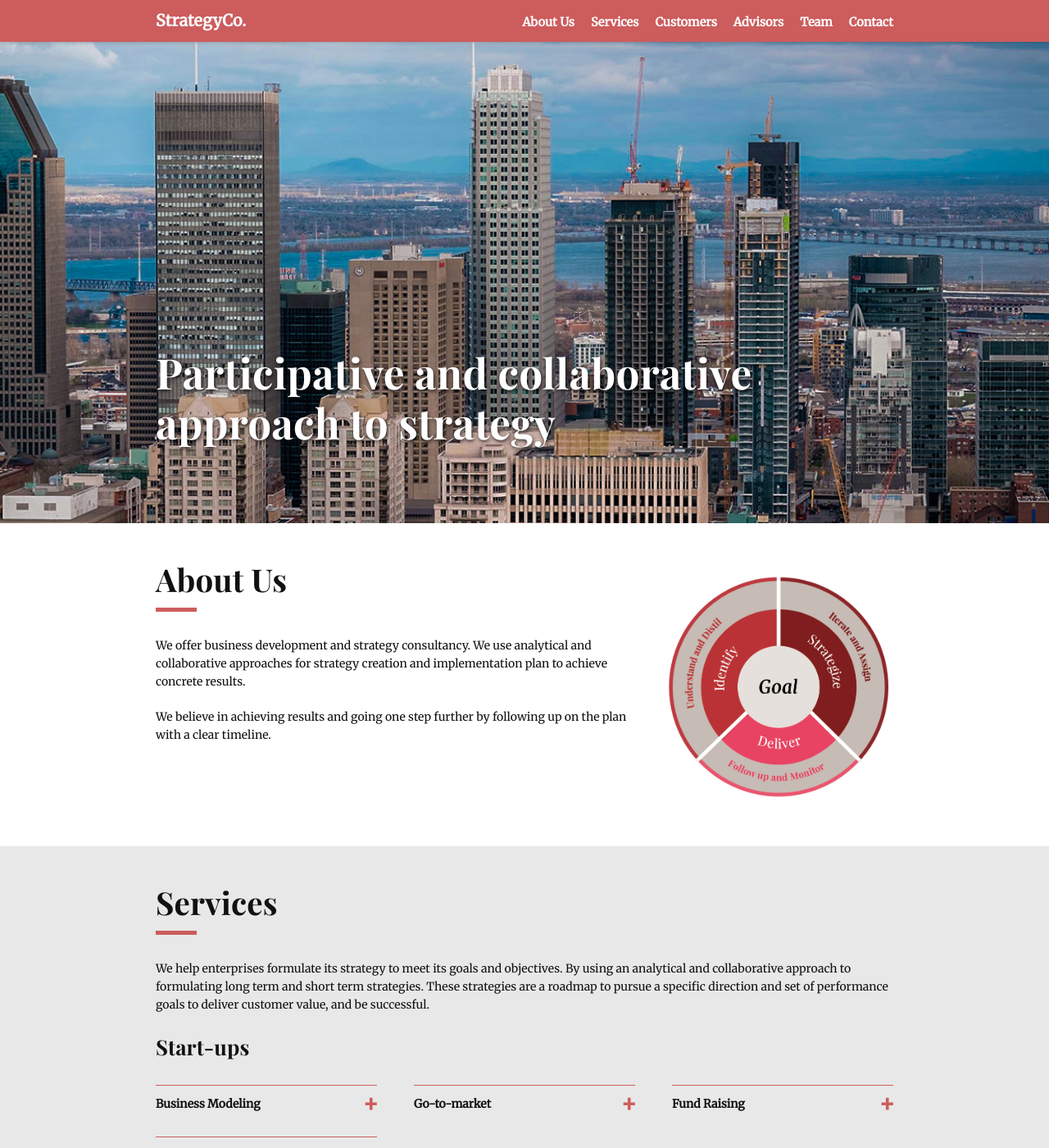
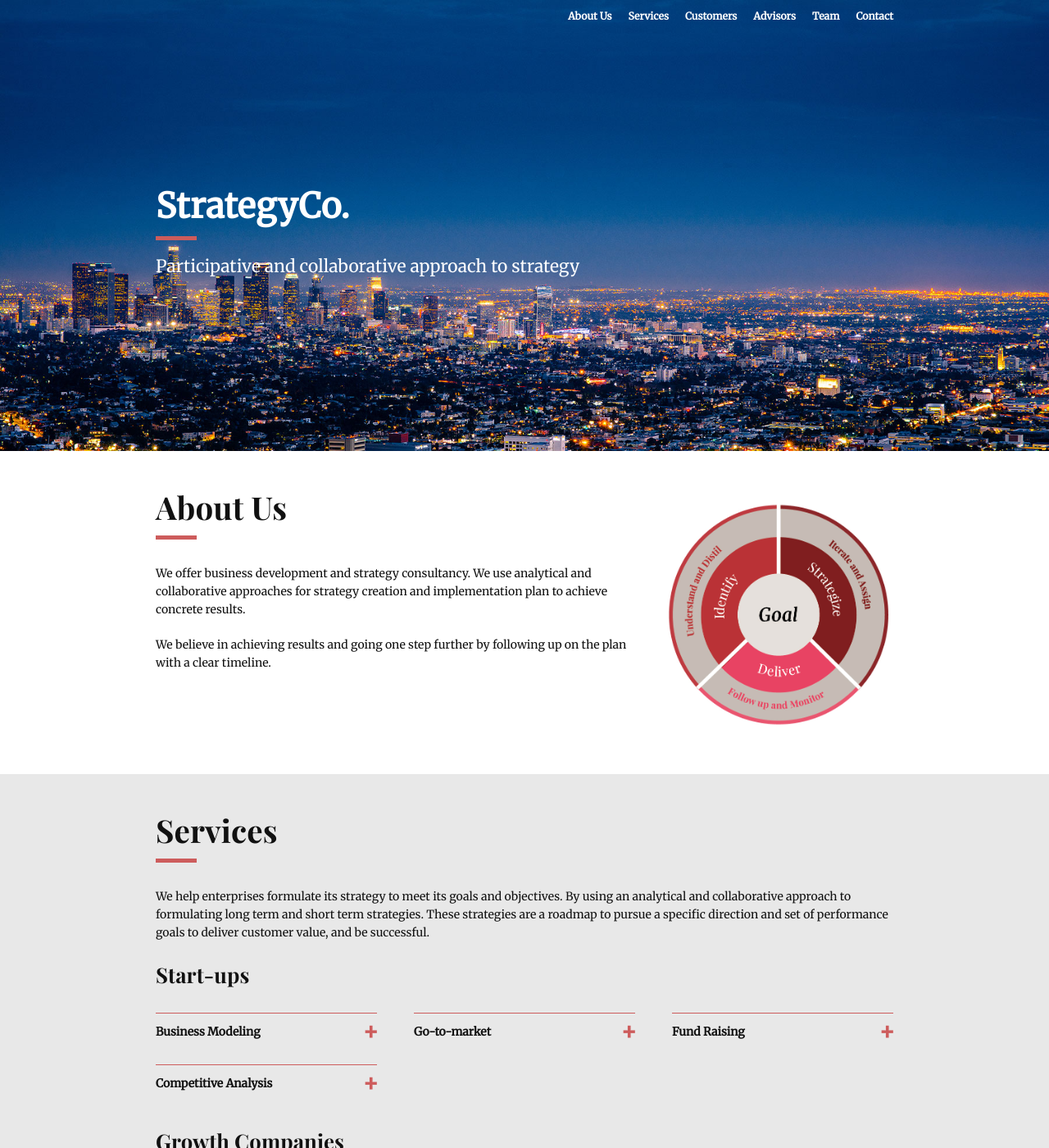
Before and after one commit to rahulabhi/rahulabhi.github.io, a Jekyll site: the page built from index.html, in a window 1280 px wide and 1400 px high. Shown: the whole window at 82% size. Built offline with Jekyll 4.4.1, drawn with Linux system fonts in a browser that asks for light colours; comment, search, counter and statistics services are not loaded; some of the changed text lies outside the part shown.

Commit message:
Hero updates

```diff
--- a/_sass/_styles.scss
+++ b/_sass/_styles.scss
@@ -40,9 +40,40 @@
   top: 0;
   right: 0;
   left: 0;
-  background-color: $brand-color;
-  box-shadow: 0 0 5px rgba(black, 0.3);
+  background-color: transparent;
+  box-shadow: none;
   z-index: 9999;
+  transition: all 1s ease-out;
+  .logo {
+    opacity: 0;
+    font-size: 1.2em;
+    padding: 0;
+    transition: all 0.3 ease-out;
+  }
+  &.active,
+  &.headroom--not-top {
+    background-color: $brand-color;
+    box-shadow: 0 0 5px rgba(black, 0.3);
+    .logo {
+      opacity: 1;
+    }
+  }
+}
+.logo {
+  font-family: $base-font-family;
+  color: white !important;
+  flex: 1 0 100%;
+  text-align: left;
+  font-weight: bold;
+  font-size: 1.2em;
+  letter-spacing: 0.01em;
+  text-align: center;
+  margin: 0 !important;
+  @media (min-width: 540px) {
+    flex: 1 0 auto;
+    font-size: 1.4em;
+    text-align: left;
+  }
 }
 .nav {
   position: relative;
@@ -50,7 +81,7 @@
   flex-direction: row;
   flex-wrap: wrap;
   justify-content: center;
-  align-items: baseline;
+  align-items: center;
   max-width: $content-width;
   margin: 0 auto;
   text-align: center;
@@ -65,20 +96,6 @@
   @media (min-width: 767px) {
     padding: 0 $spacing-unit*2;
   }
-  .logo {
-    flex: 1 0 100%;
-    text-align: left;
-    font-weight: bold;
-    font-size: 1.2em;
-    letter-spacing: 0.01em;
-    text-align: center;
-    margin: 0 !important;
-    @media (min-width: 540px) {
-      flex: 1 0 auto;
-      font-size: 1.4em;
-      text-align: left;
-    }
-  }
   .nav-links {
     flex: 0 1 auto;
     display: flex;
@@ -92,11 +109,11 @@
     padding-top: $spacing-unit/4;
     padding-bottom: $spacing-unit/4;
     color: white;
-    font-size: $nav-font-size*0.85;
+    font-size: $nav-font-size*0.8;
     font-weight: bold;
     letter-spacing: 0.05em;
     text-decoration: none !important;
-    box-shadow: 0 13px 0 -5px $brand-color;
+    // box-shadow: 0 13px 0 -5px $brand-color;
     vertical-align: middle;
     @media (min-width: 420px) {
       font-size: $nav-font-size;
@@ -121,7 +138,7 @@
       display: none;
     }
     &.active {
-      box-shadow: 0 13px 0 -5px white;
+      // box-shadow: 0 13px 0 -5px white;
     }
   }
 }
@@ -146,10 +163,10 @@
   }
 }
 .intro {
-  background: white url(../images/hero5-2.jpg) no-repeat 50% 0 / cover;
+  background: white url(../images/hero.jpg) no-repeat 50% 0 / cover;
   background-attachment: fixed;
   position: relative;
-  min-height: 500px;
+  min-height: 550px;
   h1 {
     margin: 5em 0 1em 0;
     text-shadow: 1px 2px 4px rgba(black,0.75);
@@ -162,6 +179,15 @@
   }
   .section-content {
     overflow: visible;
+  }
+  .logo {
+    font-size: 3em;
+    text-align: left !important;
+    margin: 180px 0 25px 0 !important;
+    & + p {
+      font-size: 1.5em;
+      color: white;
+    }
   }
 }
 .what-we-do {
--- a/css/main.scss
+++ b/css/main.scss
@@ -15,7 +15,7 @@
 $base-font-size:   14px;
 $base-font-weight: 400;
 $title-font-family: 'Playfair Display','Karla','Georgia',serif;
-$nav-font-size:  $base-font-size * 0.95;
+$nav-font-size:  $base-font-size * 0.8;
 $small-font-size:  $base-font-size * 0.9;
 $smaller-font-size:  $base-font-size * 0.75;
 $base-line-height: 1.6;
--- a/index.html
+++ b/index.html
@@ -2,6 +2,12 @@
 layout: default
 ---
 
+<div id="intro" class="section intro">
+  <div class="section-content">
+    <h2 class="logo">StrategyCo.</h2>
+    <p>Participative and collaborative approach to strategy</p>
+  </div>
+</div>
 {% for page in site.pages %}
   {% if page.section-id %}
   <div id="{{ page.section-id }}" class="section {{ page.section-id }}">
```
Also changed, not shown: other parts of index.html (+1 -1 lines), _includes/head.html (+14 -0 lines), _sections/00-intro.md (deleted, +0 -8 lines), images/hero.jpg (added).
